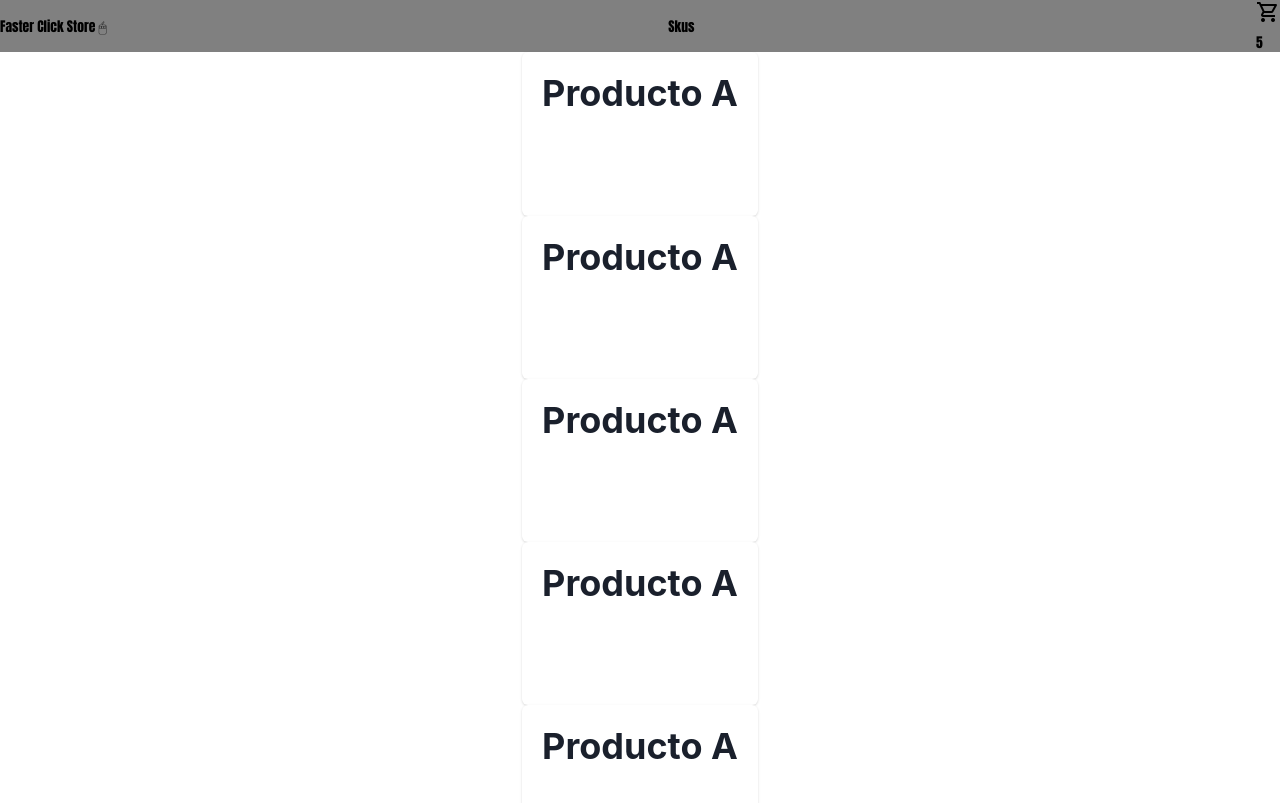
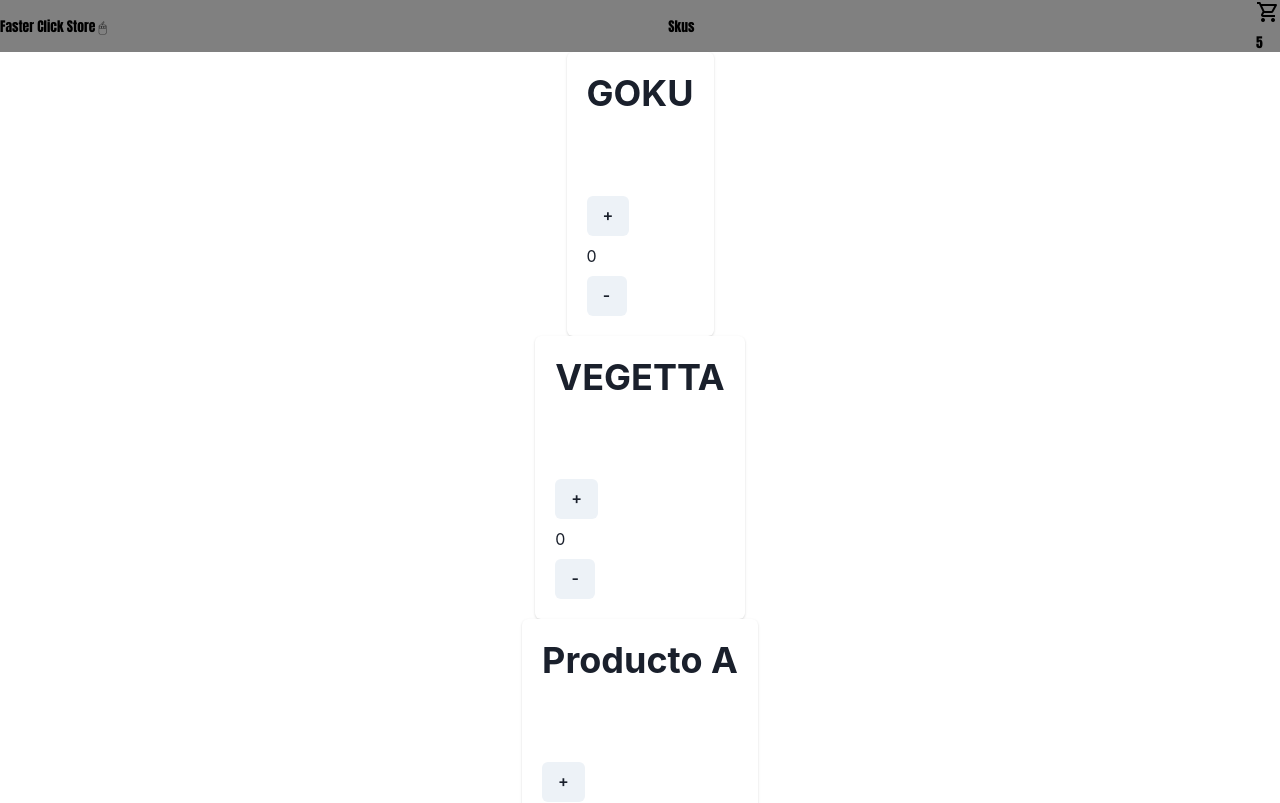
Before and after one commit to EliCarrizo/React, a React (Vite) app: page /item/1 in a window 1280 px wide. Shown: the top 803 px of the page. Built offline with nearby package versions, Linux system fonts and the light colour scheme.

Commit message:
Change Item count and add some changes to the code

```diff
--- a/src/components/ItemDetail.jsx
+++ b/src/components/ItemDetail.jsx
@@ -25,7 +25,7 @@ const ItemDetail = ({ productos }) => {
                     <Text>{p.category}</Text>
                   </CardBody>
                   <CardFooter>
-                    <itemCount />
+                    <ItemCount />
                   </CardFooter>
                 </Card>
               </Center>
--- a/src/components/ItemDetailContainer.jsx
+++ b/src/components/ItemDetailContainer.jsx
@@ -4,8 +4,8 @@ import ItemDetail from './ItemDetail'
 const ItemDetailContainer = () => {
 
     const productos = [
-        {id: 1, nombre:"Producto A", descripcion: "Descripcion del producto A", stock: 10, categoria: "A"},
-        {id: 1, nombre:"Producto A", descripcion: "Descripcion del producto B", stock: 15,categoria: "B"},
+        {id: 1, nombre:"GOKU", descripcion: "Descripcion del producto A", stock: 10, categoria: "A"},
+        {id: 1, nombre:"VEGETTA", descripcion: "Descripcion del producto B", stock: 15,categoria: "B"},
         {id: 1, nombre:"Producto A", descripcion: "Descripcion del producto C", stock: 4, categoria: "C"},
         {id: 1, nombre:"Producto A", descripcion: "Descripcion del producto D", stock: 60, categoria: "D"},
         {id: 1, nombre:"Producto A", descripcion: "Descripcion del producto E", stock: 100, categoria: "E"},
```
